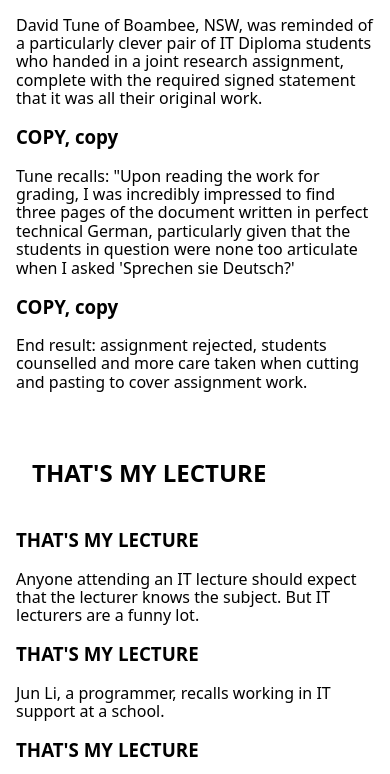
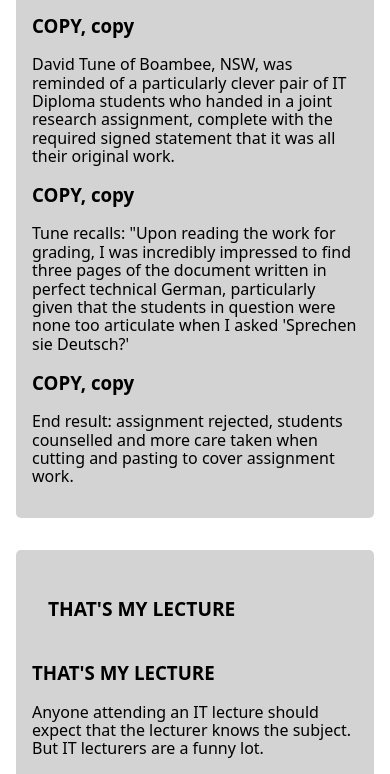
Before and after one commit to 20055662/WebTech-Portfolio-JiapingHuang, a plain HTML site: page phase-2/index.html in a window 390 px wide. Shown: the part 696-1470 px from the top of the page. Drawn offline with Linux system fonts and the light colour scheme.

Commit message:
feat: mobile article -add CSS for article layout in mobile design

```diff
--- a/assets/css/style.css
+++ b/assets/css/style.css
@@ -1,7 +1,5 @@
 
 header {
-    background-color: none;
-    color: none;
     padding: 1rem;
     display: flex;
     justify-content: space-between;
@@ -30,10 +28,15 @@ main {
 
 article {
     margin-bottom: 2rem;
+    background: lightgray;
+    border-radius: 5px;
+    padding: 1rem;
+    margin-bottom: 2rem;
 }
 
 article h2 {
     margin-bottom: 0.5rem;
+    font-size: 1.2rem;
 }
 
 aside {
@@ -43,6 +46,7 @@ aside {
 
 footer {
     padding: 1rem;
+    text-align: center;
 }
 
 #footer-nav {
@@ -52,6 +56,8 @@ footer {
 
 #footer-nav ul {
     list-style-type: none;
+    padding: 0;
+    margin: 0;
 }
 
 @media (min-width:960px){
```
